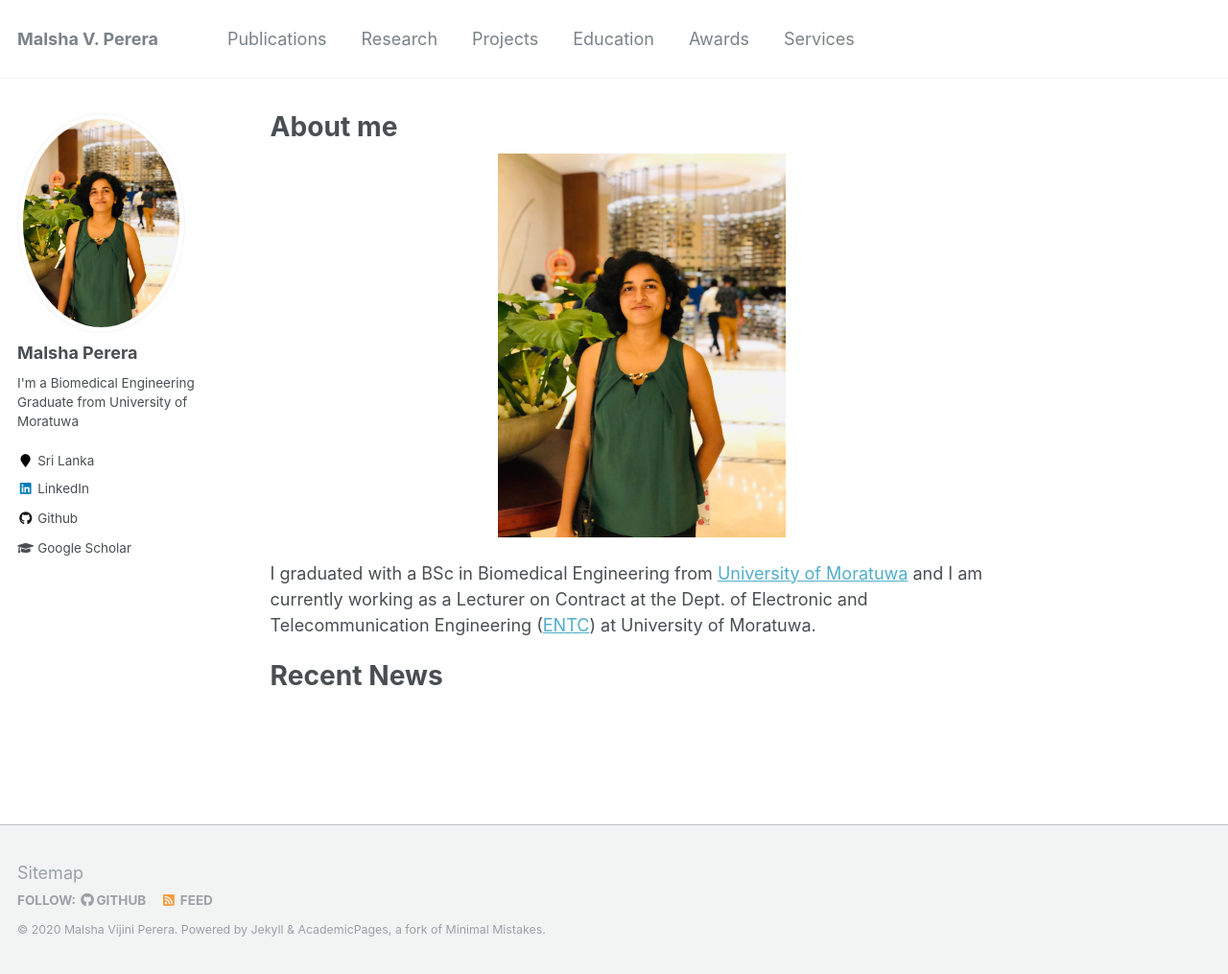
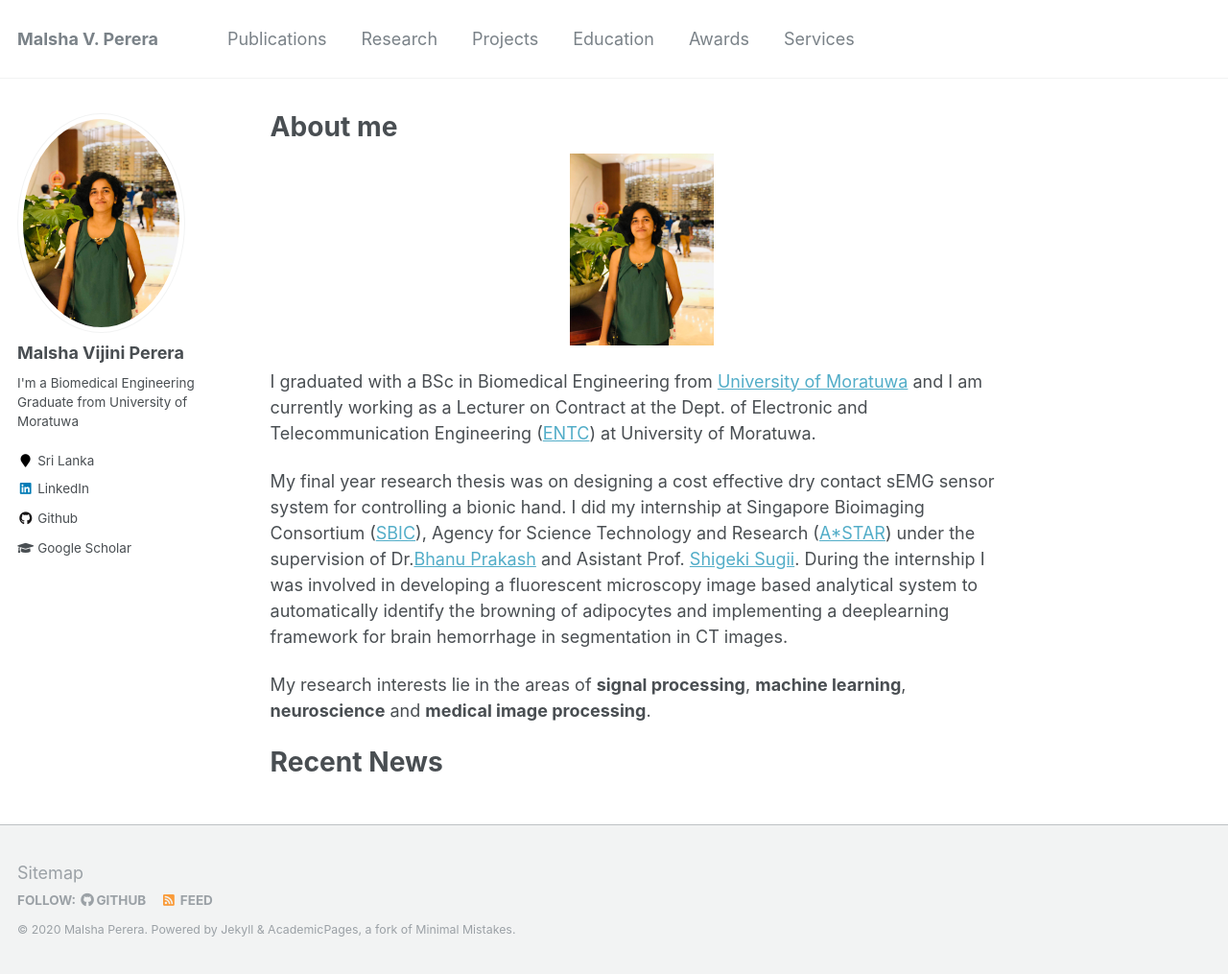
Before and after one commit to malshaV/malshaV.github.io, a Jekyll site: the page built from _pages/about.md, in a window 1280 px wide and 1015 px high. Shown: the whole window at 96% size. Built offline with Jekyll 4.4.1, drawn with Linux system fonts in a browser that asks for light colours.

Commit message:
update bio

```diff
--- a/_config.yml
+++ b/_config.yml
@@ -9,7 +9,7 @@
 locale                   : "en-US"
 title                    : "Malsha V. Perera"
 title_separator          : "-"
-name                     : &name "Malsha Vijini Perera"
+name                     : &name "Malsha Perera"
 description              : &description "Biomedical Engineering Graduate"
 url                      : https://malshaV.github.io # the base hostname & protocol for your site e.g. "https://mmistakes.github.io"
 baseurl                  : "" # the subpath of your site, e.g. "/blog"
@@ -80,7 +80,7 @@ analytics:
 
 # Site Author
 author:
-  name             : "Malsha Perera"
+  name             : "Malsha Vijini Perera"
   avatar           : "malsha_profile.jpg"
   bio              : "I'm a Biomedical Engineering Graduate from University of Moratuwa"
   location         : "Sri Lanka"
--- a/_pages/about.md
+++ b/_pages/about.md
@@ -8,9 +8,17 @@ redirect_from:
   - /about.html
 ---
 <p align="center">
-  <img src="/images/malsha_profile.jpg" alt="Photo" style="width: 300px;height:400px"/>
+  <img src="/images/malsha_profile.jpg" alt="Photo" style="width: 150px;height:200px"/>
 </p>
 
 I graduated with a BSc in Biomedical Engineering from [University of Moratuwa](https://uom.lk/) and I am currently working as a Lecturer on Contract at the Dept. of Electronic and Telecommunication Engineering ([ENTC](http://ent.mrt.ac.lk/web3/)) at University of Moratuwa.
 
+My final year research thesis was on designing a cost effective dry contact sEMG sensor system for controlling a bionic hand.
+I did my internship at Singapore Bioimaging Consortium ([SBIC](https://www.a-star.edu.sg/sbic)), Agency for Science Technology and Research ([A*STAR](https://www.a-star.edu.sg/)) under the supervision of Dr.[Bhanu Prakash](https://scholar.google.com/citations?user=ZQ3VF_gAAAAJ&hl=en) and Asistant Prof. [Shigeki Sugii](https://www.duke-nus.edu.sg/directory/detail/sugii-shigeki).
+During the internship I was involved in developing a fluorescent microscopy image based analytical system to automatically identify the
+browning of adipocytes and  implementing a deeplearning framework for brain hemorrhage in segmentation in CT images.
+
+My research interests lie in the areas of <b>signal processing</b>, <b>machine learning</b>, <b>neuroscience</b> and <b>medical image processing</b>.
+
+
 # Recent News
```
